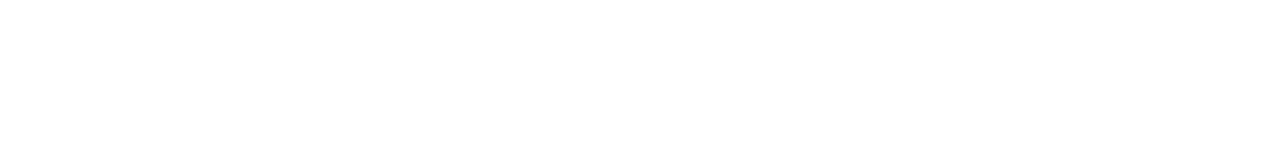
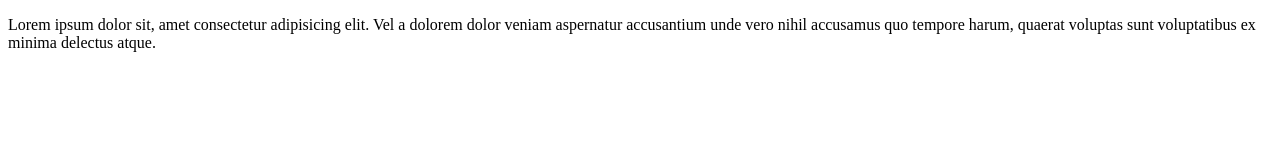
Before and after one commit to alauddin0460/my-first-github-ripo, a plain HTML site: page index.html in a window 1280 px wide. Drawn offline with Linux system fonts and the light colour scheme.

Commit message:
y first commit

```diff
--- a/index.html
+++ b/index.html
@@ -6,6 +6,7 @@
     <title>my first ever github repo</title>
 </head>
 <body>
+    <p>Lorem ipsum dolor sit, amet consectetur adipisicing elit. Vel a dolorem dolor veniam aspernatur accusantium unde vero nihil accusamus quo tempore harum, quaerat voluptas sunt voluptatibus ex minima delectus atque.</p>
 
 </body>
 </html>
```
